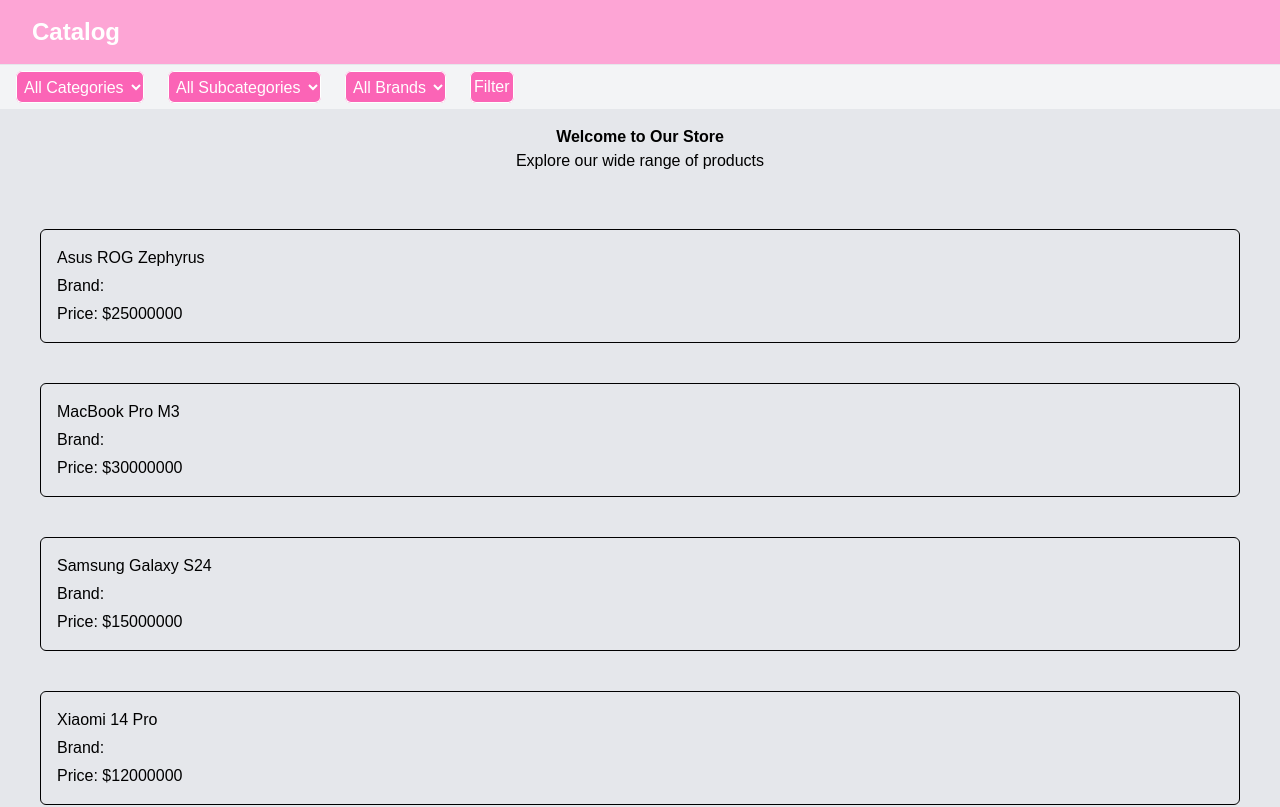
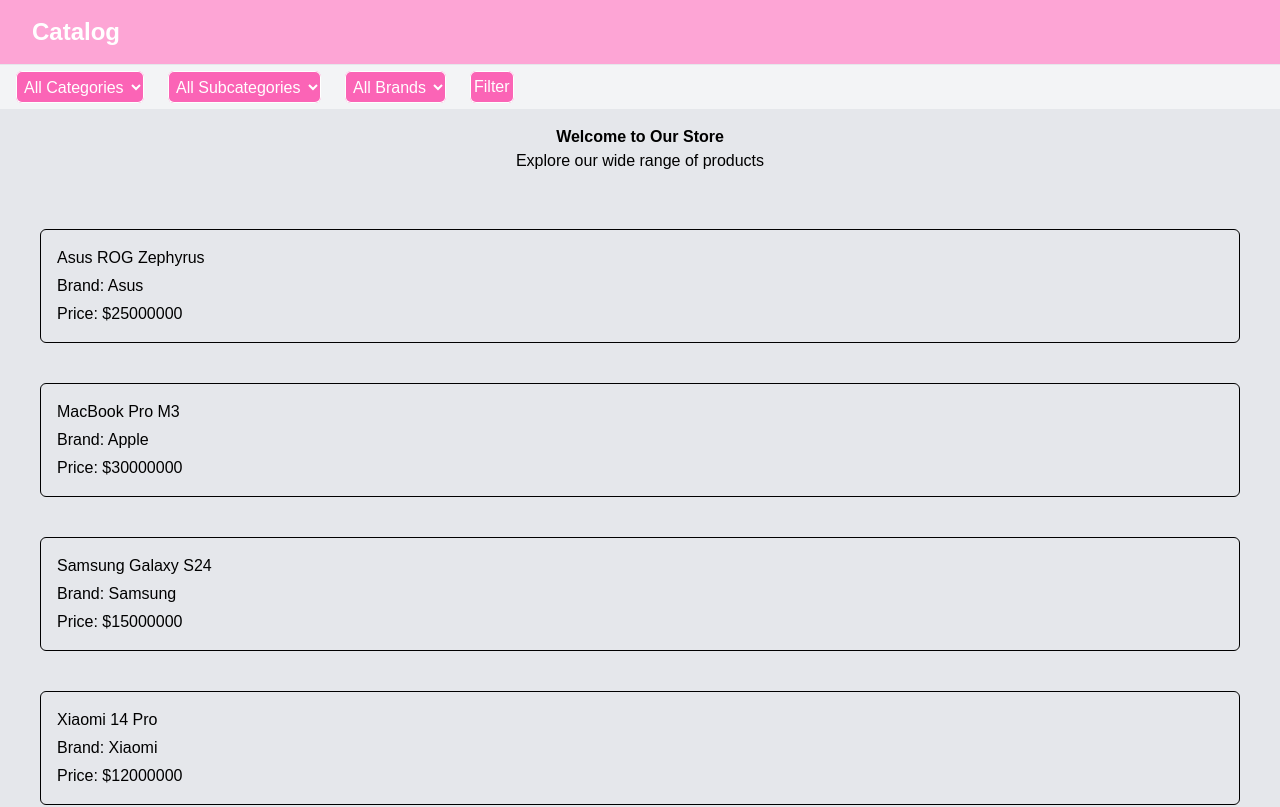
Before and after one commit to Cel44/Catalog, a Next.js app: page / in a window 1280 px wide. Shown: the top 807 px of the page. Built offline with nearby package versions, Linux system fonts and the light colour scheme.

Commit message:
fix: missing brand name

```diff
--- a/component/itemlist.tsx
+++ b/component/itemlist.tsx
@@ -52,7 +52,7 @@
          {filteredProducts.map((product) => (
             <div key={product.id} className="text-black border p-4 m-10 rounded-md flex flex-col gap-1 rounded-lg hover:scale-105 transition-transform">
                <h3>{product.name}</h3>
-               <p>Brand: {brand?.name}</p>
+               <p>Brand: {itemDetails.find(item => item.id === product.id)?.brand}</p>
                <p>Price: ${product.price}</p>
             </div>
          ))}
```
